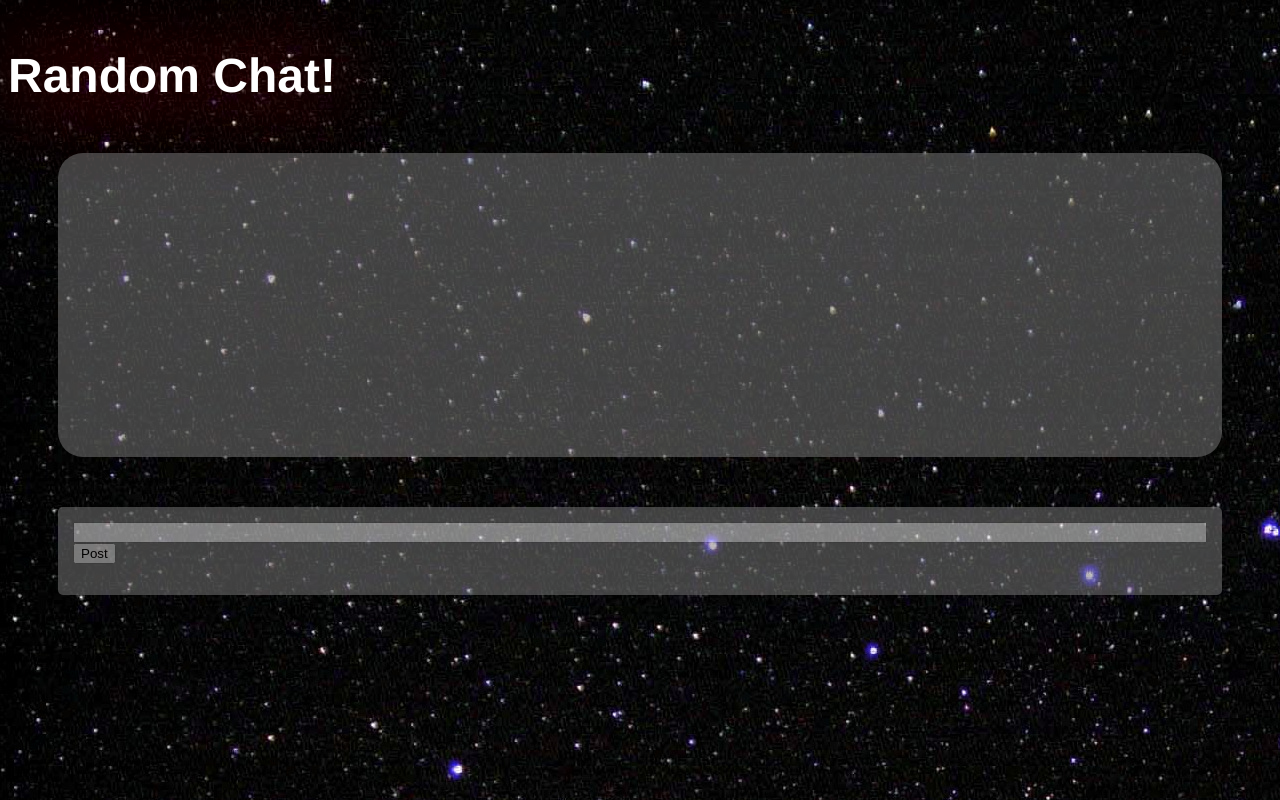
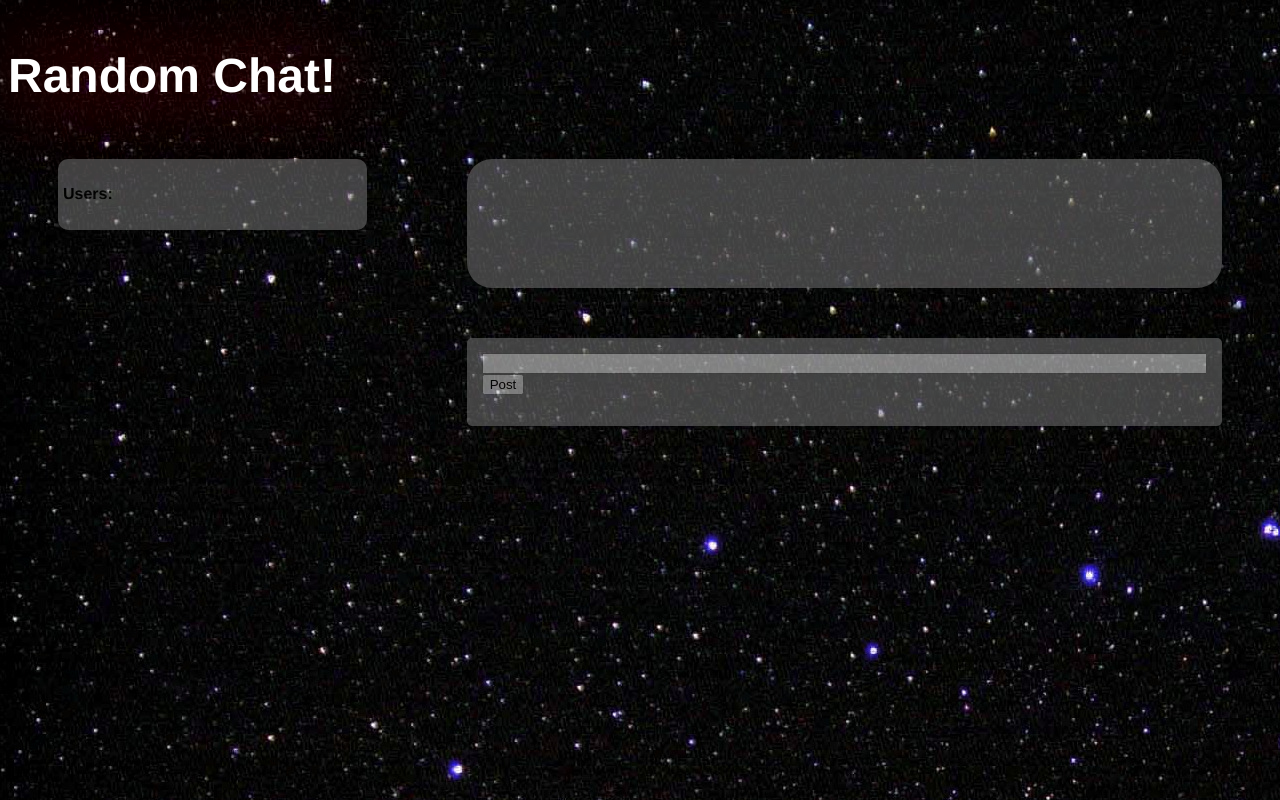
Before and after one commit to CSUMB-SP17-CST438/project2-h2-bavery, a Flask app: page / in a window 1280 px wide. Run offline with Flask 2, Linux system fonts and the light colour scheme; some libraries are stand-ins or nearby versions.

Commit message:
added placeholder box for userlist and display of conversation on connect

```diff
--- a/app.py
+++ b/app.py
@@ -14,6 +14,11 @@
 @socketio.on('connect')
 def on_connect():
     print 'Someone connected!'
+
+    socketio.emit('all numbers', {
+        'numbers': all_mah_numbers
+    })
+
 
 @socketio.on('disconnect')
 def on_disconnect():
--- a/static/css/Project2.css
+++ b/static/css/Project2.css
@@ -24,7 +24,6 @@
     margin: 50px;
     padding: 15px;
     border-radius: 25px;
-    flex: 1 1 auto;
     overflow-y: scroll;
     height: 35%;
     font-family: Helvetica, sans-serif;
@@ -38,7 +37,6 @@
     margin: 50px;
     padding: 15px;
     border-radius: 5px;
-    flex: 1 1 auto;
     display: block;
 }
 
@@ -51,3 +49,33 @@
     display: block;
     overflow: hidden;
 }
+
+.userList {
+    background-color: gray;
+    opacity: 0.5;
+    margin: 50px;
+    padding: 5px;
+    border-radius: 10px;
+    height: 50%;
+    font-family: Helvetica, sans-serif;
+    color: black;
+    font-weight: bold;
+    order: 1;
+    flex-grow: 1;
+}
+
+.container {
+    display: flex;
+    flex-direction: row;
+}
+
+.inputBox {
+    order:2;
+    flex-grow: 2;
+}
+
+.list {
+     overflow-y: scroll;
+     width: 100%;
+     flex-grow:1;
+}
```
Also changed, not shown: scripts/Content.js (+14 -5 lines), static/script.js.
